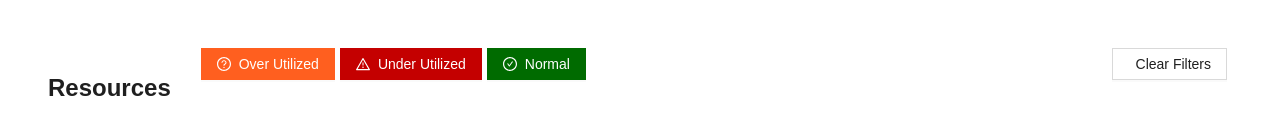
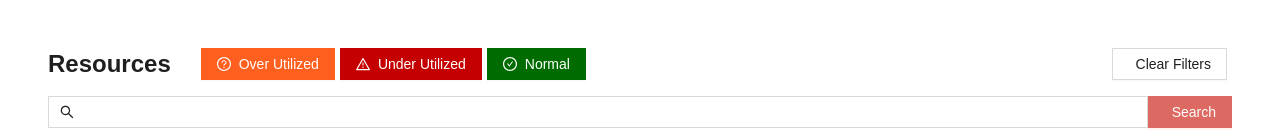
Before and after one commit to KamranAtta/wisepicks, a React (Create React App) app: page /test in a window 1280 px wide. Shown: the top 131 px of the page. Built offline with nearby package versions, Linux system fonts and the light colour scheme; no server answers.

Commit message:
fix typo title

```diff
--- a/src/components/Table/ResourceTable/index.tsx
+++ b/src/components/Table/ResourceTable/index.tsx
@@ -16,8 +16,10 @@ export default function ResourceTable({ resourceQuery }: any) {
   const [singleResourceData, setsingleResourceData] = useState<resourceListDataType | null>(null);
 
   const fetchResources = async () => {
+    setLoader(true);
     const resourceList = await getResources(resourceQuery.query);
     setResources(resourceList);
+    setLoader(false);
   };
 
   useEffect(() => {
--- a/src/components/Table/ResourceTable/interfaces/vacationTableInterface.ts
+++ b/src/components/Table/ResourceTable/interfaces/vacationTableInterface.ts
@@ -1,5 +1,5 @@
 export default interface vacationTableInterface {
-  type: string
-  startDate: string
-  endDate: string
+  type: string;
+  startDate: string;
+  endDate: string;
 }
--- /dev/null
+++ b/src/components/common/Title/index.tsx
@@ -0,0 +1,13 @@
+import React from 'react';
+import { Typography } from 'antd';
+import { Title } from './title.interface';
+
+const TitleComponent = Typography.Title;
+
+export default function TypographyTitle({ level, style, children }: Title) {
+  return (
+    <TitleComponent level={level} style={{ marginTop: '0px', marginBottom: '0px', ...style }}>
+      {children}
+    </TitleComponent>
+  );
+}
--- /dev/null
+++ b/src/components/common/Title/title.interface.ts
@@ -0,0 +1,5 @@
+export interface Title {
+  level: 1 | 2 | 3 | 4 | 5 | undefined;
+  style: React.CSSProperties;
+  children: React.ReactNode;
+}
--- a/src/views/ResouceList/index.tsx
+++ b/src/views/ResouceList/index.tsx
@@ -1,14 +1,12 @@
-import { Typography } from 'antd';
 import React, { Fragment, useState, FormEvent } from 'react';
 import { CheckCircleOutlined, QuestionCircleOutlined, WarningOutlined } from '@ant-design/icons';
 
 import SearchBar from '../../components/common/Search';
+import TypographyTitle from '../../components/common/Title';
 import ButtonComponent from '../../components/common/Button';
 import ResourceTable from '../../components/Table/ResourceTable';
 
 import './index.css';
-
-const { Title } = Typography;
 
 interface ResourceQuery {
   query: string;
@@ -41,7 +39,9 @@ export default function ResourceList() {
       <div className='component-content'>
         <div style={{ display: 'flex', justifyContent: 'space-between', marginBottom: '1em' }}>
           <div style={{ display: 'flex', alignContent: 'center' }}>
-            <Title level={3}>Resources</Title>
+            <TypographyTitle level={3} style={{ marginTop: '0px', marginBottom: '0px' }}>
+              Resources
+            </TypographyTitle>
             <ButtonComponent
               className='over-allocated-menu-button'
               icon={<QuestionCircleOutlined />}
```
